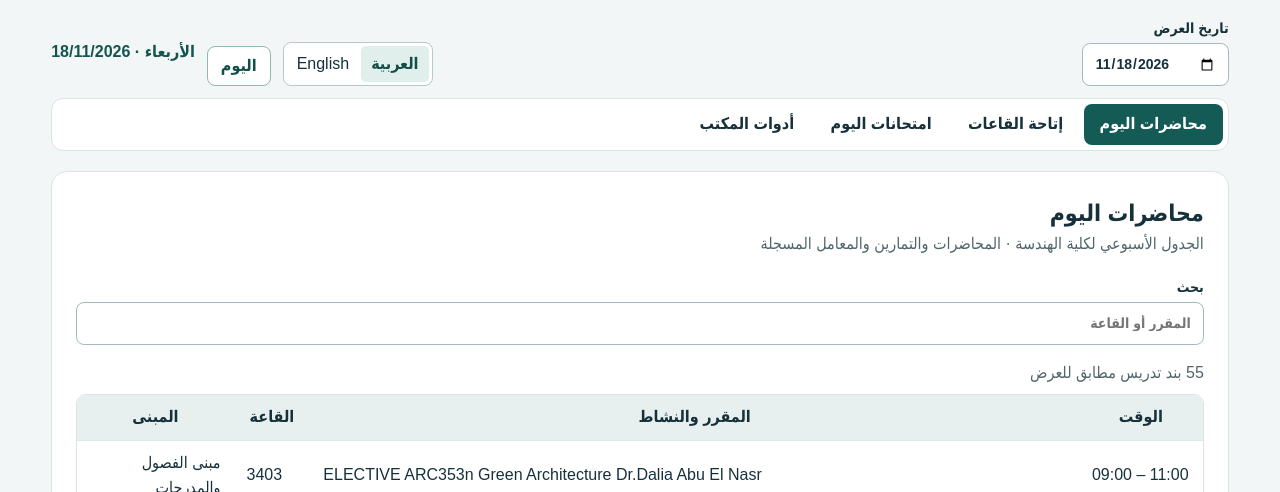
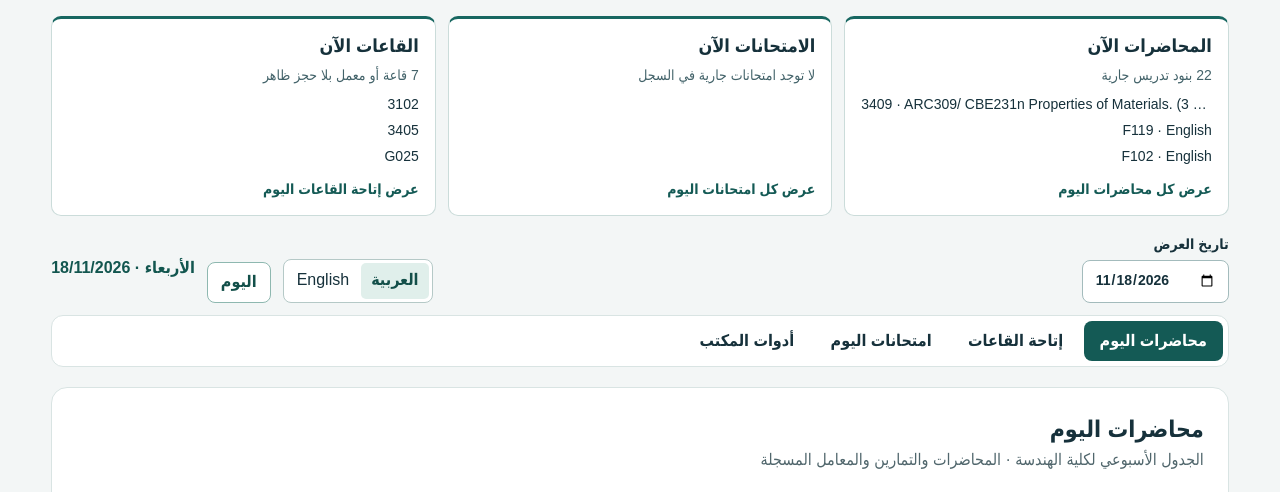
Before and after one commit to bsheta/ACU-Vice-Dean-Desk, a plain HTML site: page index.html in a window 1280 px wide. Shown: the part 297-789 px from the top of the page. Drawn offline with Linux system fonts and the light colour scheme.

Commit message:
feat: add live dashboard widgets and home-screen support

```diff
--- a/app.js
+++ b/app.js
@@ -40,6 +40,7 @@
     Object.keys(examDays).forEach(function (iso, index) { examDate.options[index + 1].text = dateLabel(iso); });
     if (byId('touch-result').textContent) renderTouchResult();
     renderDay();
+    updateClock(true);
   }
   var dateInput = byId('view-date');
   var examDate = byId('exam-date');
@@ -48,7 +49,7 @@
   var cairoDate = new Intl.DateTimeFormat('en-CA', {timeZone: 'Africa/Cairo', year: 'numeric', month: '2-digit', day: '2-digit'});
   var cairoTime = new Intl.DateTimeFormat('en-GB', {timeZone: 'Africa/Cairo', hour: '2-digit', minute: '2-digit'});
 
-  function today() { return cairoDate.format(new Date()); }
+  function today(now) { return cairoDate.format(now || new Date()); }
   function weekday(iso) { return new Date(iso + 'T12:00:00Z').getUTCDay(); }
   function dateLabel(iso) { return days[language][weekday(iso)] + ' · ' + iso.split('-').reverse().join('/'); }
   function clockLabel(minutes) {
@@ -99,10 +100,8 @@
     byId('lesson-count').textContent = rows.length ? rows.length + translate(' بند تدريس مطابق للعرض', rows.length === 1 ? ' matching class' : ' matching classes') : translate('لا توجد بنود تدريس مطابقة في السجل.', 'No matching classes in the schedule.');
   }
 
-  function renderRooms() {
-    var iso = dateInput.value;
+  function availableRooms(iso, period) {
     var day = weekday(iso);
-    var period = byId('room-period').value.split(',').map(Number);
     var reserved = {};
     function block(room, start, end) {
       if (start < period[1] && end > period[0]) reserved[room] = true;
@@ -111,9 +110,14 @@
     operations.busy.forEach(function (row) { if (row[0] === day) block(row[1], row[2], row[3]); });
     operations.exams.forEach(function (row) { if (row[0] === iso) block(row[3], row[1], row[2]); });
 
+    return Object.keys(operations.rooms).sort().filter(function (room) { return !reserved[room]; });
+  }
+
+  function renderRooms() {
     var target = byId('room-results');
     target.textContent = '';
-    var available = Object.keys(operations.rooms).sort().filter(function (room) { return !reserved[room]; });
+    var period = byId('room-period').value.split(',').map(Number);
+    var available = availableRooms(dateInput.value, period);
     available.forEach(function (room) {
       var data = operations.rooms[room];
       var card = document.createElement('article');
@@ -157,7 +161,67 @@
     renderExams();
   }
   function showToday() { dateInput.value = today(); renderDay(); }
-  function updateClock() { clock.textContent = cairoTime.format(new Date()); }
+  var lastWidgetMinute = '';
+  function renderWidget(id, summary, items) {
+    byId(id + '-summary').textContent = summary;
+    var list = byId(id);
+    list.textContent = '';
+    items.slice(0, 3).forEach(function (label) {
+      var item = document.createElement('li');
+      item.dir = 'auto';
+      item.textContent = label;
+      list.appendChild(item);
+    });
+  }
+
+  function renderNow(iso, minute) {
+    var day = weekday(iso);
+    function isRunning(start, end) { return start <= minute && minute < end; }
+    function summary(count, ar, en, single, emptyAr, emptyEn) {
+      return count ? count + translate(ar, count === 1 ? single : en) : translate(emptyAr, emptyEn);
+    }
+
+    var classes = operations.lessons.filter(function (row) {
+      return row[0] === day && isRunning(row[1], row[2]);
+    }).map(function (row) { return row[3] + ' · ' + row[4]; });
+    var exams = operations.exams.filter(function (row) {
+      return row[0] === iso && isRunning(row[1], row[2]);
+    }).map(function (row) { return row[3] + ' · ' + row[4] + ' · ' + row[5]; });
+    var duringDay = day <= 4 && minute >= 540 && minute < 900;
+    var rooms = duringDay ? availableRooms(iso, [minute, minute + 1]) : [];
+
+    renderWidget('now-teaching', summary(classes.length, ' بنود تدريس جارية', ' classes in progress', ' class in progress',
+      'لا توجد محاضرات جارية في السجل', 'No classes in progress'), classes);
+    renderWidget('now-exams', summary(exams.length, ' قاعات امتحان نشطة', ' active exam-room entries', ' active exam-room entry',
+      'لا توجد امتحانات جارية في السجل', 'No exams in progress'), exams);
+    renderWidget('now-rooms', duringDay ?
+      summary(rooms.length, ' قاعة أو معمل بلا حجز ظاهر', ' rooms or labs with no recorded booking', ' room or lab with no recorded booking',
+        'لا تظهر قاعات متاحة الآن', 'No rooms appear available now') :
+      translate('خارج أيام أو ساعات التدريس', 'Outside scheduled teaching hours'), rooms);
+  }
+
+  function openWidget(event) {
+    event.preventDefault();
+    var panel = event.currentTarget.getAttribute('data-widget');
+    if (panel === 'teaching') byId('lesson-search').value = '';
+    if (panel === 'exams') byId('exam-search').value = '';
+    showToday();
+    window.location.hash = panel;
+    showPanel();
+    byId(panel).scrollIntoView();
+  }
+
+  function updateClock(force) {
+    var now = new Date();
+    var display = cairoTime.format(now);
+    var iso = today(now);
+    var key = iso + ' ' + display;
+    if (force !== true && key === lastWidgetMinute) return;
+    lastWidgetMinute = key;
+    clock.textContent = display;
+    var parts = display.split(':').map(Number);
+    renderNow(iso, parts[0] * 60 + parts[1]);
+  }
 
   window.addEventListener('hashchange', showPanel);
   dateInput.addEventListener('change', renderDay);
@@ -174,8 +238,8 @@
     button.addEventListener('click', function () { setLanguage(button.getAttribute('data-language')); });
   });
   try { language = localStorage.getItem('acu-desk-language'); } catch (error) { /* Storage can be disabled. */ }
+  document.querySelectorAll('[data-widget]').forEach(function (link) { link.addEventListener('click', openWidget); });
   setLanguage(language);
   showPanel();
-  updateClock();
   window.setInterval(updateClock, 1000);
 }());
--- a/index.html
+++ b/index.html
@@ -4,7 +4,10 @@
   <meta charset="utf-8">
   <meta name="viewport" content="width=device-width, initial-scale=1">
   <title data-en="Engineering Vice Dean’s Office | Ahram Canadian University">مكتب وكيل كلية الهندسة | جامعة الأهرام الكندية</title>
-  <link rel="stylesheet" href="style.css?v=dabf7182c9a2">
+  <meta name="theme-color" content="#10434a">
+  <link rel="manifest" href="manifest.webmanifest">
+  <link rel="apple-touch-icon" href="assets/icon-192.png">
+  <link rel="stylesheet" href="style.css?v=bd2e571812a7">
 </head>
 <body>
   <header class="masthead">
@@ -21,6 +24,27 @@
         <p data-en="Fall semester · Academic year 2026–2027">الفصل الدراسي الأول · العام الجامعي ٢٠٢٦–٢٠٢٧</p>
       </div>
       <div class="clock"><time id="clock" dir="ltr">--:--</time><span data-en="Cairo time">توقيت القاهرة</span></div>
+    </section>
+
+    <section class="widgets" aria-label="الآن" data-en-aria-label="Right now">
+      <a class="widget" href="#teaching" data-widget="teaching">
+        <h2 data-en="Classes now">المحاضرات الآن</h2>
+        <p class="widget-summary" id="now-teaching-summary"></p>
+        <ul id="now-teaching"></ul>
+        <span class="widget-action" data-en="View today’s classes">عرض كل محاضرات اليوم</span>
+      </a>
+      <a class="widget" href="#exams" data-widget="exams">
+        <h2 data-en="Exams now">الامتحانات الآن</h2>
+        <p class="widget-summary" id="now-exams-summary"></p>
+        <ul id="now-exams"></ul>
+        <span class="widget-action" data-en="View today’s exams">عرض كل امتحانات اليوم</span>
+      </a>
+      <a class="widget" href="#rooms" data-widget="rooms">
+        <h2 data-en="Rooms now">القاعات الآن</h2>
+        <p class="widget-summary" id="now-rooms-summary"></p>
+        <ul id="now-rooms"></ul>
+        <span class="widget-action" data-en="Check today’s room availability">عرض إتاحة القاعات اليوم</span>
+      </a>
     </section>
 
     <div class="day-bar">
@@ -94,6 +118,6 @@
   </main>
   <footer class="shell" data-en="Faculty of Engineering · Ahram Canadian University">كلية الهندسة · جامعة الأهرام الكندية</footer>
   <script src="assets/operations.js?v=7991000e5b36"></script>
-  <script src="app.js?v=20044609b892"></script>
+  <script src="app.js?v=e66d2ffc011a"></script>
 </body>
 </html>
--- a/style.css
+++ b/style.css
@@ -96,3 +96,17 @@ footer.shell { padding: 18px 0 28px; font-size: 13px; }
   :root[dir=ltr] .hero .clock { right: auto; }
   .language-switch { margin-inline-start: 0; }
 }
+
+.widgets { display: grid; grid-template-columns: repeat(3, minmax(0, 1fr)); gap: 12px; margin-top: 16px; }
+.widget { display: flex; min-width: 0; flex-direction: column; align-items: stretch; padding: 14px 16px; border: 1px solid #cbdcda; border-top: 3px solid #176761; border-radius: 10px; background: #fff; text-decoration: none; }
+.widget:hover { border-color: #76a7a0; background: #f9fcfb; }
+.widget h2 { font-size: 18px; }
+.widget-summary { margin-top: 4px; color: #426269; font-size: 14px; }
+.widget ul { list-style: none; padding: 0; margin: 6px 0 0; }
+.widget li { white-space: nowrap; overflow: hidden; text-overflow: ellipsis; font-size: 14px; padding-block: 2px; }
+.widget-action { margin-top: auto; padding-top: 10px; color: #145a55; font-size: 14px; font-weight: 600; }
+.widget:hover .widget-action { text-decoration: underline; }
+@media (max-width: 720px) {
+  .widgets { grid-template-columns: 1fr; gap: 8px; }
+  .widget { padding: 10px 13px; }
+}
```
Also changed, not shown: assets/icon-192.png (added), assets/icon-512.png (added), manifest.webmanifest (added).
